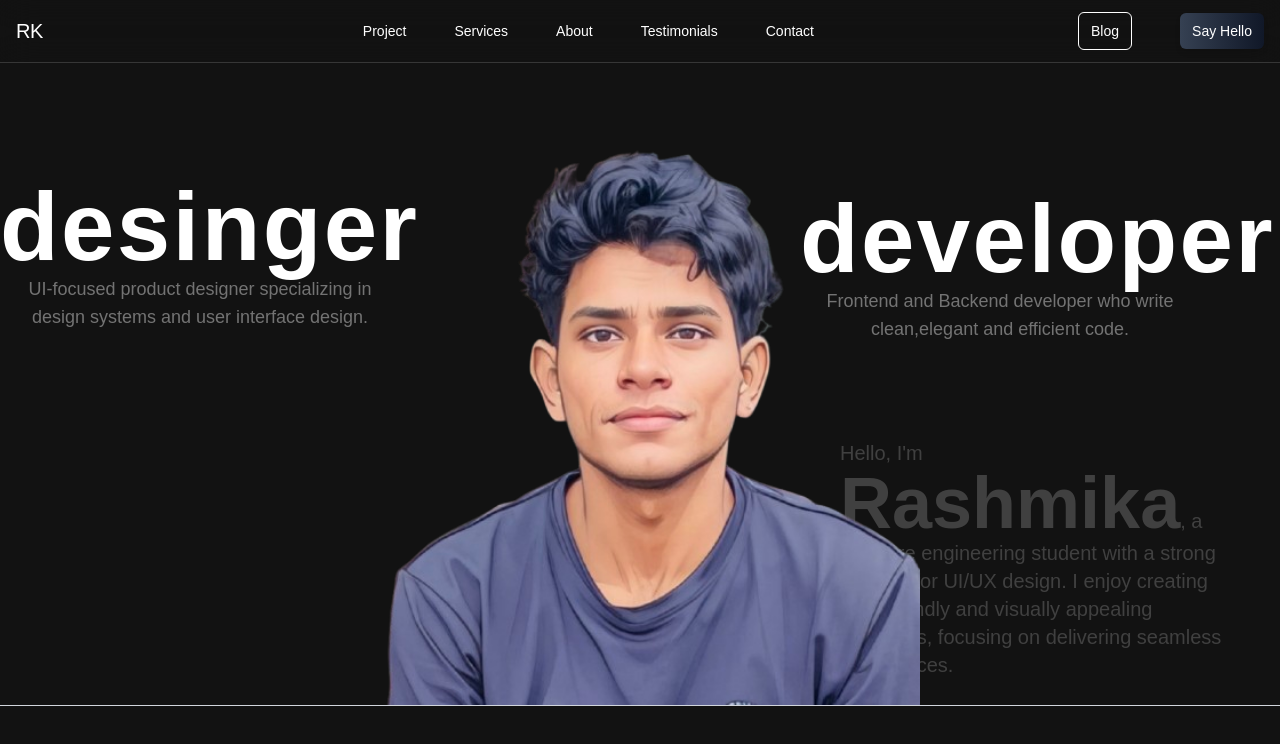
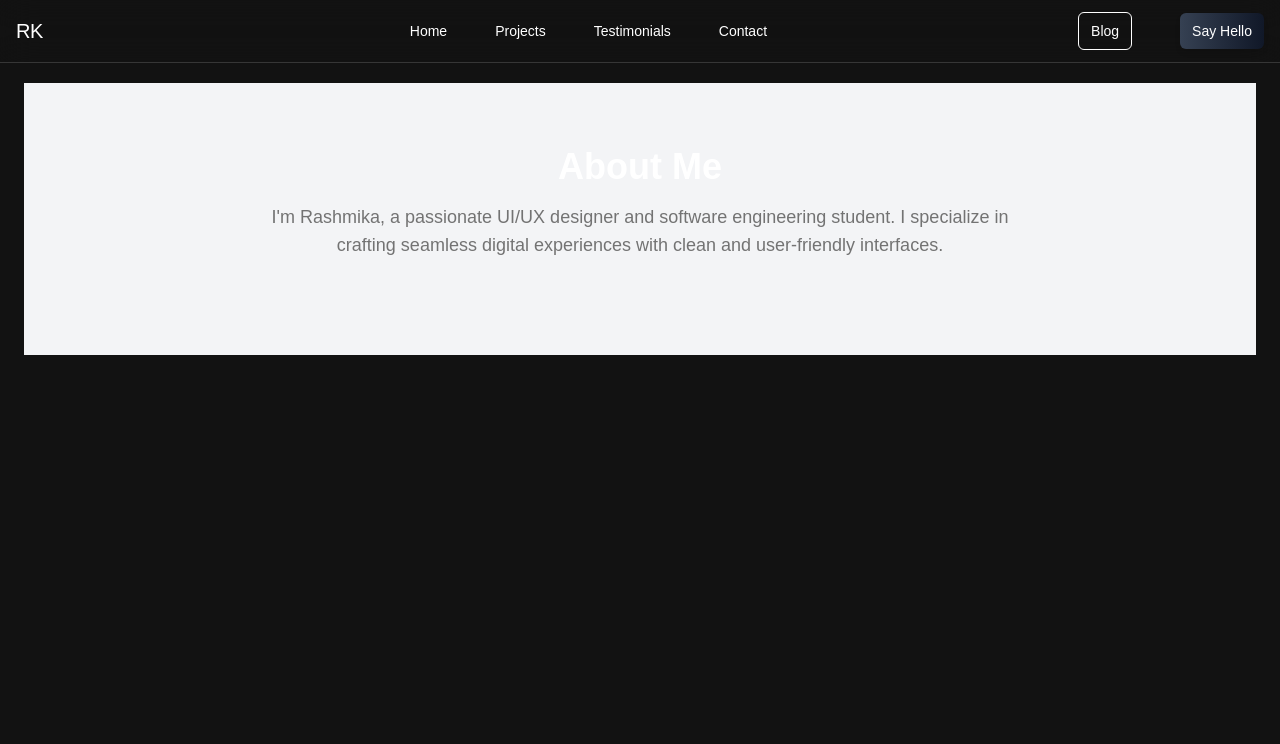
Before and after one commit to rashmikaz/new-portfolio, a React (Vite) app: page /about in a window 1280 px wide. Shown: the top 744 px of the page. Built offline with nearby package versions, Linux system fonts and the light colour scheme.

Commit message:
navigation part

```diff
--- a/package.json
+++ b/package.json
@@ -11,8 +11,10 @@
   },
   "dependencies": {
     "@tailwindcss/vite": "^4.0.14",
+    "framer-motion": "^12.5.0",
     "react": "^19.0.0",
     "react-dom": "^19.0.0",
+    "react-router-dom": "^7.3.0",
     "tailwindcss": "^4.0.14"
   },
   "devDependencies": {
--- a/src/App.jsx
+++ b/src/App.jsx
@@ -1,17 +1,21 @@
-import Mainsection from "./components/Mainsection"
-import Navbar from "./components/Navbar"
-
+import React from 'react';
+import { BrowserRouter as Router, Route, Routes } from 'react-router-dom';
+import Navbar from './components/Navbar';
+import Mainsection from './components/Mainsection';
+import Aboutsection from './components/Aboutsection';
 
 const App = () => {
   return (
-    <div>
+    <Router>
       <Navbar />
       <div className="max-w-7xl mx-auto pt-5 px-6">
+        <Routes>
+          <Route path="/" element={<Mainsection />} />
+          <Route path="/about" element={<Aboutsection />} />
+        </Routes>
+      </div>
+    </Router>
+  );
+};
 
-      </div>
-      <Mainsection />
-    </div>
-  )
-}
-
-export default App
+export default App;
--- /dev/null
+++ b/src/components/Aboutsection.jsx
@@ -0,0 +1,16 @@
+import React from 'react';
+
+const Aboutsection = () => {
+  return (
+    <div className="py-16 px-4 bg-gray-100">
+      <div className="container mx-auto text-center">
+        <h2 className="text-4xl font-semibold mb-4">About Me</h2>
+        <p className="text-lg text-neutral-500 max-w-3xl mx-auto mb-8">
+          I'm Rashmika, a passionate UI/UX designer and software engineering student. I specialize in crafting seamless digital experiences with clean and user-friendly interfaces.
+        </p>
+      </div>
+    </div>
+  );
+};
+
+export default Aboutsection;
--- a/src/components/Mainsection.jsx
+++ b/src/components/Mainsection.jsx
@@ -1,9 +1,11 @@
 import React from 'react'
+import { Link } from 'react-router-dom';
 import mainimg from "../assets/new main.png"
 
 
+const Mainsection = () => {
 
-const Mainsection = () => {
+
   return (
     <div className="flex flex-col items-center mt-6 lg:mt-24">
 
@@ -18,20 +20,27 @@ const Mainsection = () => {
      <h1 className="font-bold text-4xl sm:text-6xl lg:text-8xl tracking-wide">
         developer
       </h1>
-      <p className="text-lg text-center text-neutral-500 max-w-4xl">Frontend and Backend developer who write clean,elegant and efficient code.</p>
+      <p className="text-lg text-center text-neutral-500 max-w-4xl">Frontend and Backend developer who write clean, elegant, and efficient code.</p>
      </div>
 
      <div className="relative left-100 bottom-11">
      <p className="text-xl text-neutral-700 max-w-4xl w-100">
      Hello, I'm <span className="text-7xl font-bold">Rashmika</span>, a software engineering student with a strong passion for UI/UX design. I enjoy creating user-friendly and visually appealing interfaces, focusing on delivering seamless experiences.
     </p>
-
      </div>
 
      <div className="relative bottom-150">
         <img src={mainimg} alt="" className="w-140" />
      </div>
      <div className="border-t border-gray-300 w-full mt-10 relative bottom-160"></div>
+
+
+     <Link to="/about" className="animate-bounce mt-10 relative bottom-180 left-90">
+        <svg className="size-9 animate-bounce" xmlns="http://www.w3.org/2000/svg" fill="none" viewBox="0 0 24 24" strokeWidth="2.5" stroke="currentColor">
+          <path strokeLinecap="round" strokeLinejoin="round" d="M4.5 12h15m-7.5-7.5l7.5 7.5-7.5 7.5" />
+        </svg>
+      </Link>
+
     </div>
   )
 }
--- a/src/components/Navbar.jsx
+++ b/src/components/Navbar.jsx
@@ -1,4 +1,5 @@
-import React from 'react'
+import React from 'react';
+import { Link } from 'react-router-dom';
 import { navItems } from "../constants";
 
 const Navbar = () => {
@@ -12,33 +13,22 @@ const Navbar = () => {
           <ul className="hidden lg:flex ml-14 space-x-12">
             {navItems.map((item, index) => (
               <li key={index}>
-              <a href={item.href}>{item.label}</a>
+                <Link to={item.href} className="text-white hover:text-gray-400">
+                  {item.label}
+                </Link>
               </li>
             ))}
           </ul>
           <div className="hidden lg:flex justify-center space-x-12 items-center">
-          <a href="#" className="py-2 px-3 border rounded-md">
-            Blog
-          </a>
-          <a
-            href="#"
-            className="bg-gradient-to-r from-gray-700 to-gray-900 text-white py-2 px-3 rounded-md shadow-md transform hover:scale-105 hover:from-gray-800 hover:to-gray-900 transition-all duration-300 ease-in-out"
+            <Link to="/blog" className="py-2 px-3 border rounded-md">Blog</Link>
+            <Link to="/contact" className="bg-gradient-to-r from-gray-700 to-gray-900 text-white py-2 px-3 rounded-md shadow-md transform hover:scale-105 hover:from-gray-800 hover:to-gray-900 transition-all duration-300 ease-in-out">
+              Say Hello
+            </Link>
+          </div>
+        </div>
+      </div>
+    </nav>
+  );
+};
 
-
-
-
-          >
-          Say Hello
-          </a>
-        </div>
-
-
-      </div>
-
-   </div>
-
-  </nav>
-  )
-}
-
-export default Navbar
+export default Navbar;
--- /dev/null
+++ b/src/components/Projectsection.jsx
@@ -0,0 +1,11 @@
+import React from 'react'
+
+const Projectsection = () => {
+  return (
+    <div>
+
+    </div>
+  )
+}
+
+export default Projectsection
--- a/src/constants/index.jsx
+++ b/src/constants/index.jsx
@@ -1,9 +1,6 @@
-
-
 export const navItems = [
-    { label: "Project", href: "#" },
-    { label: "Services", href: "#" },
-    { label: "About", href: "#" },
-    { label: "Testimonials", href: "#" },
-    { label: "Contact", href: "#" },
-  ];
+  { label: "Home", href: "/" },
+  { label: "Projects", href: "/projects" },
+  { label: "Testimonials", href: "/testimonials" },
+  { label: "Contact", href: "/contact" },
+];
```
Also changed, not shown: 1 other file (tests, documents, lock files or other folders). Lines whose indentation alone changed are shown as unchanged.
